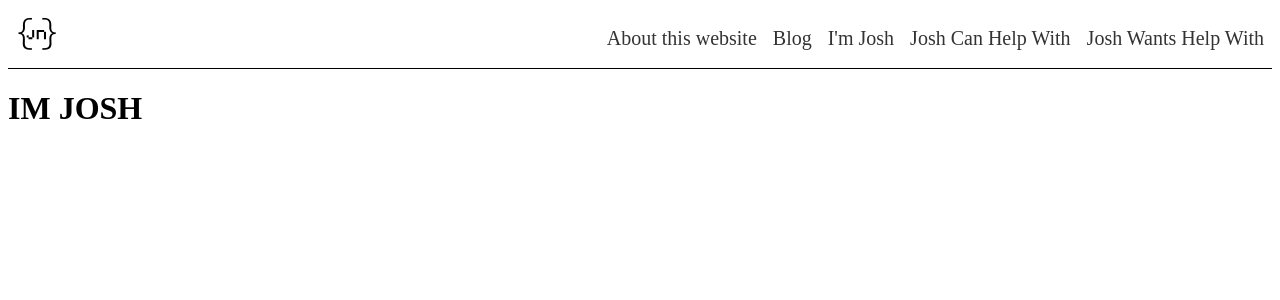
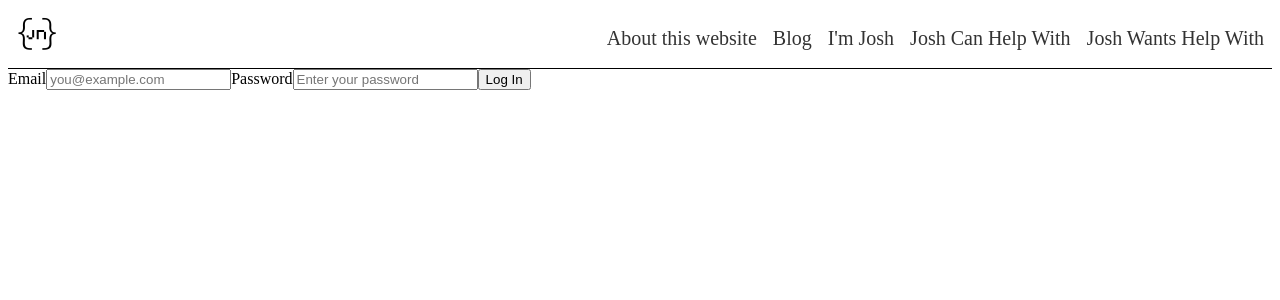
Before and after one commit to JoshuaNorris/JoshuaNorris.dev, a React (Vite) app: page /im-josh in a window 1280 px wide. Shown: the top 300 px of the page. Built offline with nearby package versions, Linux system fonts and the light colour scheme; the HTML template or start-up script is replaced by a standard one.

Commit message:
Getting Login form setup

```diff
--- a/package.json
+++ b/package.json
@@ -10,11 +10,13 @@
     "preview": "vite preview"
   },
   "dependencies": {
+    "formik": "^2.4.6",
     "modern-css-reset": "^1.4.0",
     "react": "^19.1.0",
     "react-dom": "^19.0.0",
     "react-responsive": "^10.0.1",
-    "react-router-dom": "^7.5.0"
+    "react-router-dom": "^7.5.0",
+    "yup": "^1.6.1"
   },
   "devDependencies": {
     "@eslint/js": "^9.21.0",
--- a/src/pages/ImJosh/ImJosh.jsx
+++ b/src/pages/ImJosh/ImJosh.jsx
@@ -1,9 +1,67 @@
-import './ImJosh.scss';
+// LoginForm.jsx
+import React from 'react';
+import { Formik, Form, Field, ErrorMessage } from 'formik';
+import * as Yup from 'yup';
+
+// 1) Define your validation schema with Yup
+const LoginSchema = Yup.object().shape({
+    email: Yup.string()
+        .email('Invalid email address')
+        .required('Required'),
+    password: Yup.string()
+        .min(6, 'At least 6 characters')
+        .required('Required'),
+});
 
 export default function ImJosh() {
-    return (
-        <>
-            <h1>IM JOSH</h1>
-        </>
-    )
+return (
+        <Formik
+            initialValues={{ email: '', password: '' }}
+            validationSchema={LoginSchema}
+            onSubmit={(values, { setSubmitting, resetForm }) => {
+                // 2) Simulate an async login call
+                setSubmitting(true);
+                setTimeout(() => {
+                alert(`Logging in with:\nEmail: ${values.email}\nPassword: ${values.password}`);
+                setSubmitting(false);
+                resetForm();
+                }, 1000);
+            }}
+        >
+        {({ isSubmitting }) => (
+            <Form className="login-form">
+            {/* Email field */}
+            <label htmlFor="email">Email</label>
+            <Field
+                id="email"
+                name="email"
+                type="email"
+                placeholder="you@example.com"
+                className="input"
+            />
+            <ErrorMessage name="email">
+                {msg => <div className="error">{msg}</div>}
+            </ErrorMessage>
+
+            {/* Password field */}
+            <label htmlFor="password">Password</label>
+            <Field
+                id="password"
+                name="password"
+                type="password"
+                placeholder="Enter your password"
+                className="input"
+            />
+            <ErrorMessage name="password">
+                {msg => <div className="error">{msg}</div>}
+            </ErrorMessage>
+
+            {/* Submit button */}
+            <button type="submit" disabled={isSubmitting}>
+                {isSubmitting ? 'Logging in…' : 'Log In'}
+            </button>
+            </Form>
+        )}
+        </Formik>
+    );
 }
```
Also changed, not shown: 2 other files (tests, documents, lock files or other folders).
